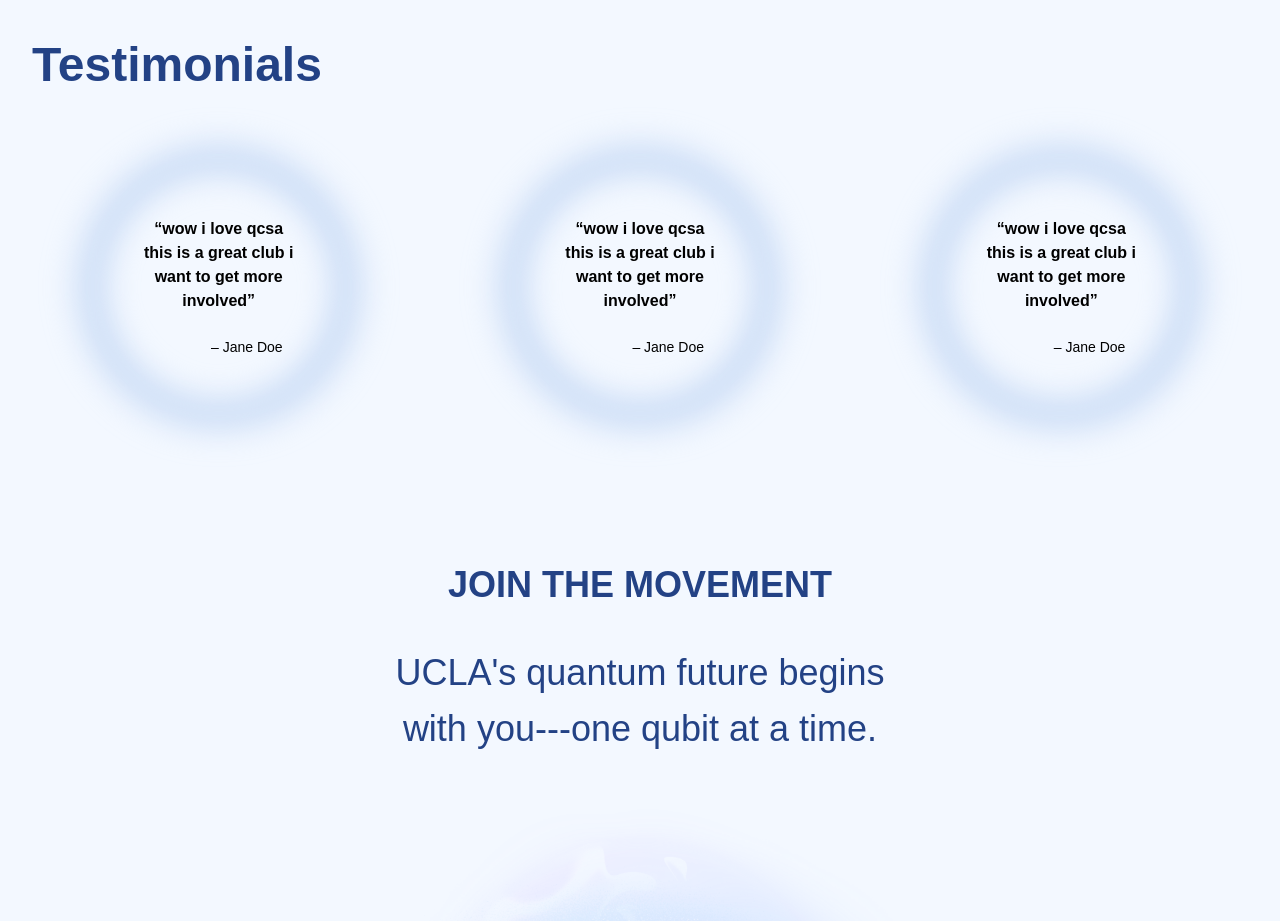
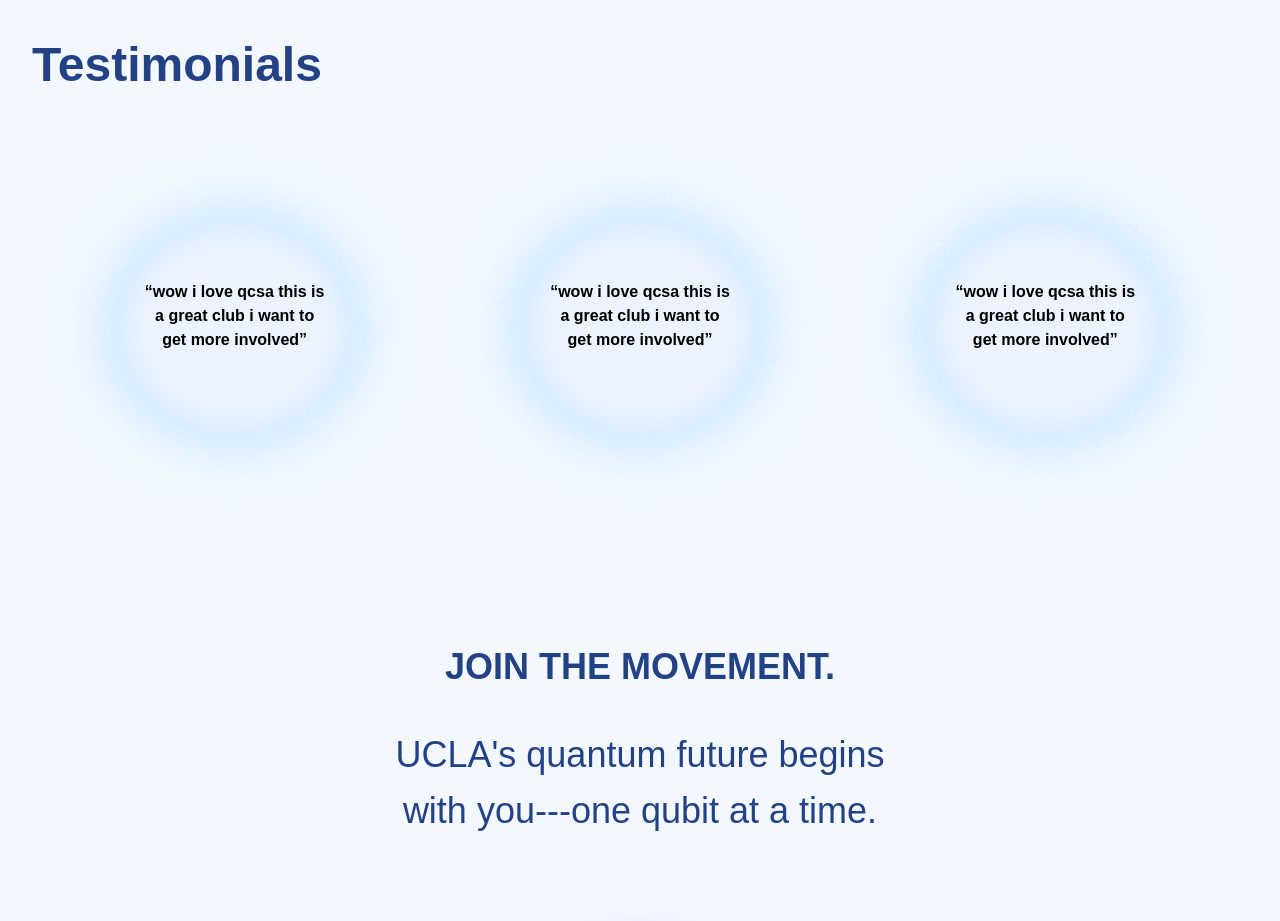
Before and after one commit to qcsa-at-ucla/qcsa, a Next.js app: page / in a window 1280 px wide. Shown: the part 840-1761 px from the top of the page. Built offline with nearby package versions, Linux system fonts and the light colour scheme.

Commit message:
testimonial aura circles

```diff
--- a/src/app/Components/GetInvolved.tsx
+++ b/src/app/Components/GetInvolved.tsx
@@ -3,7 +3,7 @@
   return (
     <section className="py-16 px-4 sm:px-6 lg:px-8 bg-[#F3F8FF] flex-grow">
         <h2 className="text-4xl font-bold text-[#234285] text-center mb-12">
-            JOIN THE MOVEMENT
+            JOIN THE MOVEMENT.
         </h2>
         <h2 className="text-2xl lg:text-4xl text-[#234285] text-center mb-4">
             UCLA's quantum future begins
--- a/src/app/Components/Testimonials.tsx
+++ b/src/app/Components/Testimonials.tsx
@@ -11,35 +11,23 @@
         Testimonials
       </h2>
 
-      <div className="grid gap-12 sm:grid-cols-3 justify-items-center">
+      <div className="grid md:grid-cols-3 justify-items-center">
         {testimonials.map((quote, ind) => (
-          <div key={ind} className="relative max-w-xs w-full flex items-center justify-center text-center">
+          <div key={ind} className="relative lg:w-full flex items-center justify-center text-center">
               {/* Aura Ring */}
-            <div
-              className="absolute inset-0 z-0 rounded-full pointer-events-none"
-              style={{
-
-                background: `
-                  radial-gradient(
-                    circle,
-                    transparent 50%,
-                    rgba(173, 200, 239, .8) 55%,
-                    transparent 70%
-                  )
-
-                `,
-                filter: "blur(15px)",
-              }}
-
-            ></div>
+              <img
+                  src="/images/testimonials-aura.png"
+                  alt="testimonials background"
+                  className="w-full h-full object-contain z-0"
+              />
 
               {/* Testimonial Box */}
-            <div className="relative z-10 p-20">
-              <blockquote className="text-black">
-                <p className="mb-6 font-bold">
+              <div className="absolute">
+                <blockquote className="text-black px-44 lg:px-28" >
+                  <p className="mb-6 font-semibold ">
                     <strong>“</strong>{quote}<strong>”</strong>
                   </p>
-                <p className="not-italic text-sm text-right pr-4">– Jane Doe</p>
+                  {/*<p className="not-italic text-sm text-right pr-4">– Jane Doe</p>*/}
                 </blockquote>
               </div>
             </div>
```
Lines whose indentation alone changed are shown as unchanged.
